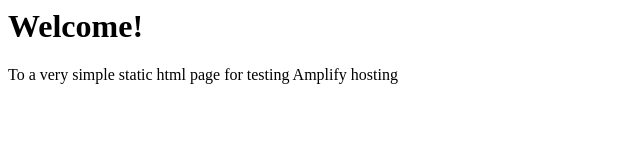
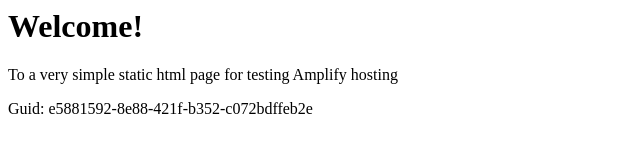
Before and after one commit to aws-aemilia-arn/Github-PR-Commit-Integration-Test-DoNotTouch-v0-prod-eu-north-1, a website: page src/index.html in a window 1280 px wide. Shown: the whole page, without its empty margins (0-640 px from the left). Drawn offline with Linux system fonts and the light colour scheme.

Commit message:
commit from integ tests

```diff
--- a/src/index.html
+++ b/src/index.html
@@ -1,3 +1,5 @@
+
+
 <html lang="en">
 
 <head>
@@ -10,6 +12,6 @@
 <body>
     <h1>Welcome!</h1>
     <p>To a very simple static html page for testing Amplify hosting</p>
-</body>
+    <p>Guid: e5881592-8e88-421f-b352-c072bdffeb2e</p></body>
 
 </html>
```
